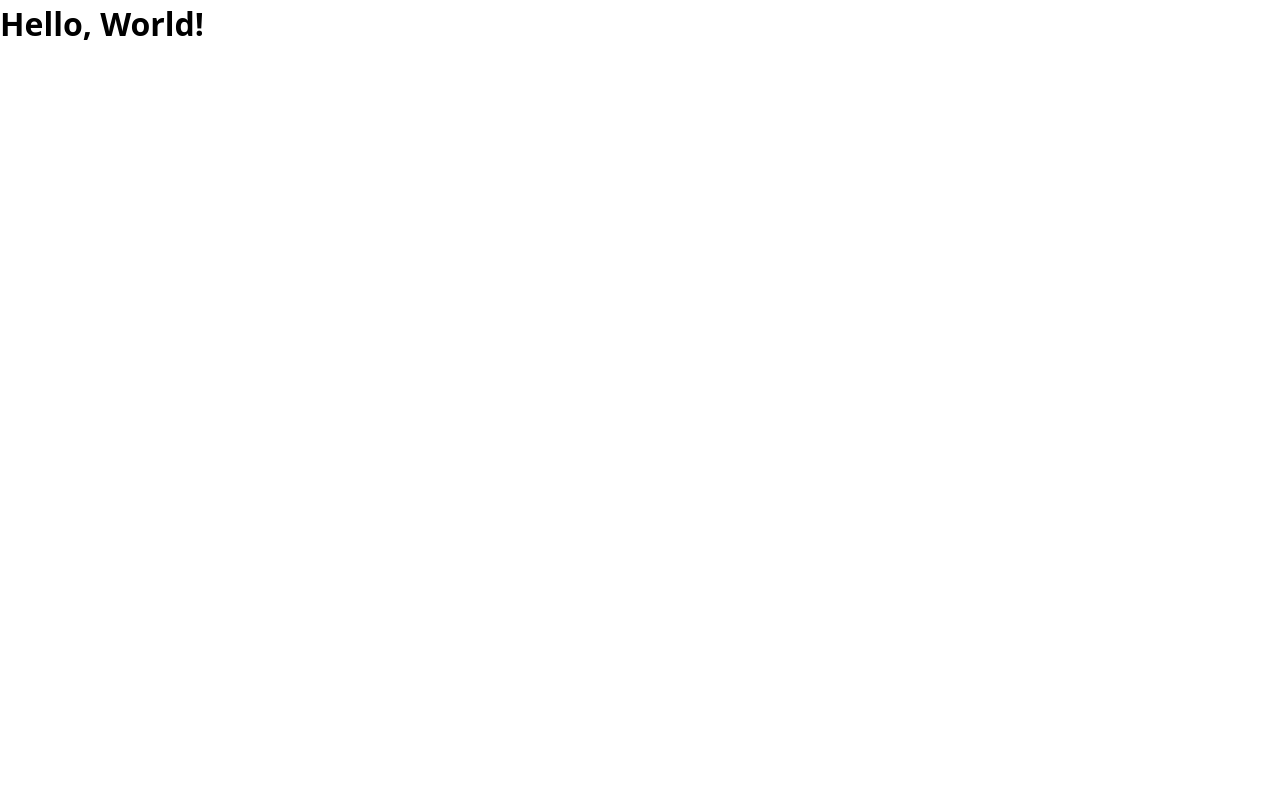
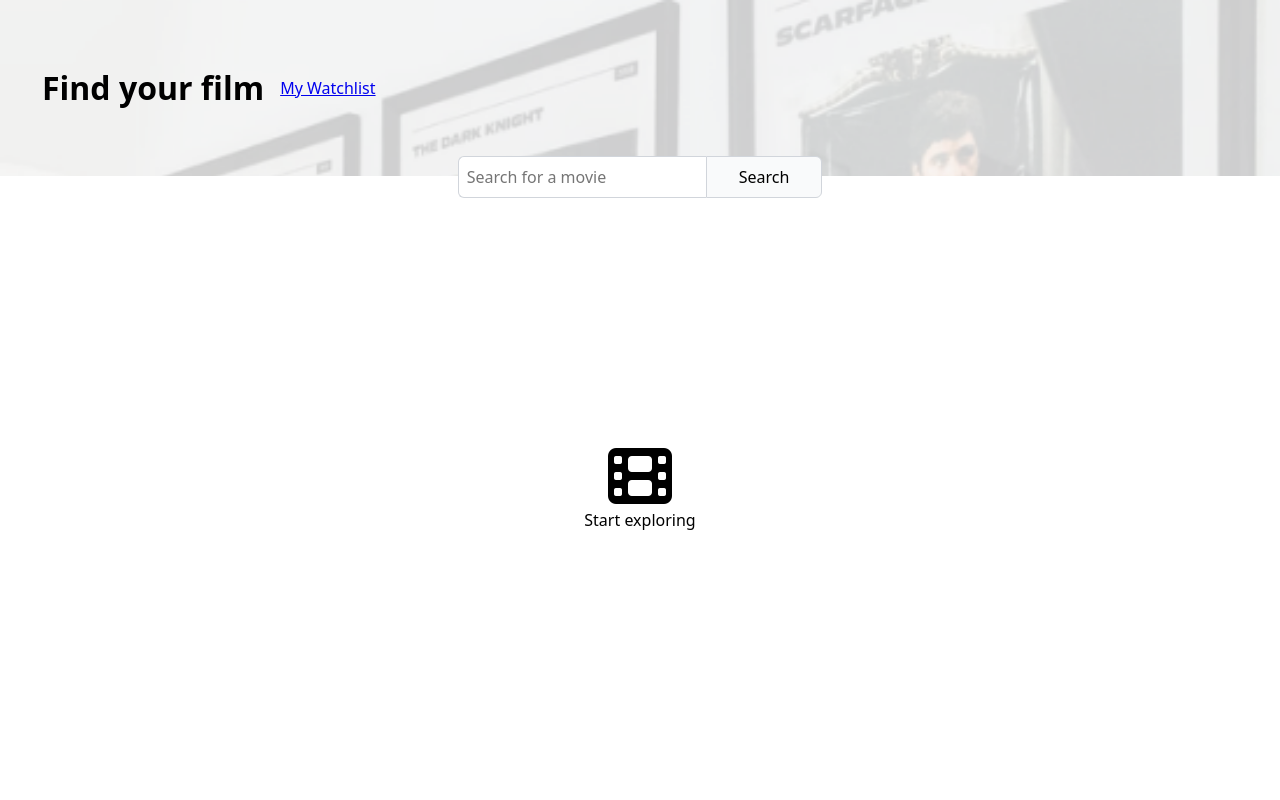
Before and after one commit to LahcenHaouch/movie_watchlist, a plain HTML site: page index.html in a window 1280 px wide. Drawn offline with Linux system fonts and the light colour scheme.

Commit message:
Fetch movies based on search text

```diff
--- a/index.html
+++ b/index.html
@@ -4,10 +4,42 @@
     <meta charset="UTF-8" />
     <meta http-equiv="X-UA-Compatible" content="IE=edge" />
     <meta name="viewport" content="width=device-width, initial-scale=1.0" />
+    <link
+      rel="stylesheet"
+      href="https://cdnjs.cloudflare.com/ajax/libs/font-awesome/6.5.1/css/all.min.css"
+      integrity="sha512-DTOQO9RWCH3ppGqcWaEA1BIZOC6xxalwEsw9c2QQeAIftl+Vegovlnee1c9QX4TctnWMn13TZye+giMm8e2LwA=="
+      crossorigin="anonymous"
+      referrerpolicy="no-referrer"
+    />
     <link rel="stylesheet" href="style.css" />
-    <title>Hello World</title>
+    <script src="./index.js" defer></script>
+    <title>Movie watchlist</title>
   </head>
   <body>
-    <h1>Hello, World!</h1>
+    <div class="header-img">
+      <div class="d-flex align-items-center header container">
+        <h1>Find your film</h1>
+        <a href="#">My Watchlist</a>
+      </div>
+    </div>
+
+    <div class="form-container">
+      <form class="container">
+        <input
+          required
+          type="search"
+          name="movie"
+          placeholder="Search for a movie"
+        />
+        <button class="btn">Search</button>
+      </form>
+    </div>
+
+    <div
+      class="d-flex flex-columns justify-content-center align-items-center flex-1"
+    >
+      <i class="fa-solid fa-film big"></i>
+      <p>Start exploring</p>
+    </div>
   </body>
 </html>
--- /dev/null
+++ b/index.js
@@ -0,0 +1,17 @@
+const OMDB_API = "http://www.omdbapi.com/?apikey=3c882be6";
+
+const formEl = document.querySelector("form");
+
+formEl.addEventListener("submit", (event) => {
+  event.preventDefault();
+
+  const form = new FormData(event.target);
+  const movie = form.get("movie");
+
+  const searchParams = new URLSearchParams();
+  searchParams.append("s", movie);
+
+  fetch(`${OMDB_API}&${searchParams.toString()}`)
+    .then((res) => res.json())
+    .then((data) => console.log(data));
+});
--- a/style.css
+++ b/style.css
@@ -78,3 +78,86 @@ h6 {
 #__next {
   isolation: isolate;
 }
+
+/* custom */
+
+.d-flex {
+  display: flex;
+}
+
+.flex-columns {
+  flex-direction: column;
+}
+
+.justify-content-center {
+  justify-content: center;
+}
+
+.align-items-center {
+  align-items: center;
+}
+
+.flex-1 {
+  flex-grow: 1;
+}
+
+.btn {
+  cursor: pointer;
+  border: none;
+  padding: 8px 32px;
+  border-top-right-radius: 6px;
+  border-bottom-right-radius: 6px;
+  background-color: #f9fafb;
+  border: 1px solid #d1d5db;
+}
+
+@media (min-width: 600px) {
+  /**/
+}
+
+.h-100 {
+  height: 100%;
+}
+
+.big {
+  font-size: 4rem;
+}
+
+body {
+  display: flex;
+  flex-direction: column;
+}
+
+form {
+  display: flex;
+  position: absolute;
+  top: -20px;
+}
+
+input[type="search"] {
+  padding-inline: 8px;
+  border-top-left-radius: 6px;
+  border-bottom-left-radius: 6px;
+  border: 1px solid #d1d5db;
+  border-right: none;
+}
+
+.form-container {
+  display: flex;
+  justify-content: center;
+  position: relative;
+}
+
+.container {
+  margin-inline: 42px;
+}
+
+.header {
+  padding-block: 64px;
+  gap: 16px;
+}
+
+.header-img {
+  background: url("./images/header.png");
+  background-size: cover;
+}
```
Also changed, not shown: images/header.png (added).
